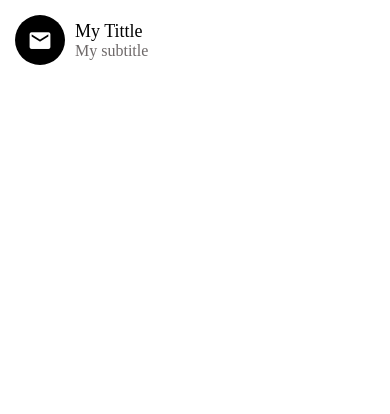
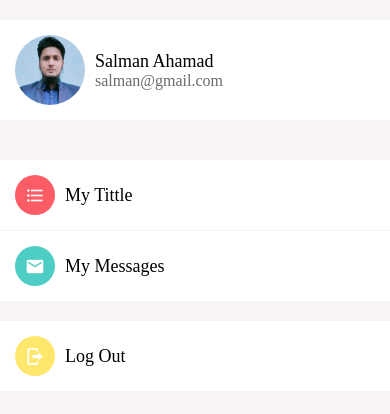
Before and after one commit to Shahriyar-Hosen/Native-Demo-Project, a React Native app: screen / in a window 390 px wide. Shown: the top 414 px of the page. Built offline with nearby package versions, Linux system fonts and the light colour scheme.

Commit message:
AccountScreen complete

```diff
--- a/App.tsx
+++ b/App.tsx
@@ -4,34 +4,23 @@
 
 import React from 'react';
 
-import {StyleSheet, View} from 'react-native';
-import Icons from './app/Components/Icons';
-import ListItem from './app/Components/ListItem';
+import AccountScreen from './app/screens/AccountScreen';
 
 const App = () => {
   // return <WelcomeScreen />;
   // return <ViewImageScreen />;
   // return <MessagesScreen />;
+  // return <ListingDetailsScreen />;
+  return <AccountScreen />;
   // return <Cards />;
-  // return <ListingDetailsScreen />;
-  return (
-    <View style={styles.mainContainer}>
-      {/* <Icons size={100} name="email" /> */}
-      {/* <MessagesScreen /> */}
-      <ListItem
-        title="My Tittle"
-        subTitle="My subtitle"
-        ImageComponents={<Icons size={50} name="email" />}
-      />
-    </View>
-  );
+  // return <View style={styles.mainContainer}>{/* <MessagesScreen /> */}</View>;
 };
 
-const styles = StyleSheet.create({
-  mainContainer: {
-    flex: 1,
-    backgroundColor: '#fff',
-  },
-});
+// const styles = StyleSheet.create({
+//   mainContainer: {
+//     flex: 1,
+//     backgroundColor: '#fff',
+//   },
+// });
 
 export default App;
--- a/app/Components/Icons.tsx
+++ b/app/Components/Icons.tsx
@@ -4,14 +4,14 @@
 
 export interface IconsProps {
   name: string;
-  size: number;
+  size?: number;
   iconColor?: string;
   backgroundColor?: string;
 }
 
 const Icons = ({
   name,
-  size,
+  size = 40,
   backgroundColor = '#000',
   iconColor = '#fff',
 }: IconsProps) => {
--- a/app/Components/ListItem.tsx
+++ b/app/Components/ListItem.tsx
@@ -17,7 +17,7 @@
   image?: ImageSourcePropType;
   onPress?: () => void;
   renderRightActions?: () => ReactNode;
-  ImageComponents?: ReactNode;
+  IconComponents?: ReactNode;
 }
 
 const ListItem: FC<ListItemProps> = ({
@@ -26,14 +26,14 @@
   image,
   onPress,
   renderRightActions,
-  ImageComponents,
+  IconComponents,
 }) => {
   return (
     <GestureHandlerRootView>
       <Swipeable renderRightActions={renderRightActions}>
         <TouchableHighlight underlayColor={colors.light} onPress={onPress}>
           <View style={styles.container}>
-            {ImageComponents}
+            {IconComponents}
             {image && <Image style={styles.image} source={image} />}
             <View style={styles.detailsContainer}>
               <AppText style={styles.title}>{title}</AppText>
@@ -52,6 +52,7 @@
   container: {
     flexDirection: 'row',
     padding: 15,
+    backgroundColor: colors.white,
   },
   image: {
     width: 70,
--- a/app/Components/Screen.tsx
+++ b/app/Components/Screen.tsx
@@ -1,17 +1,20 @@
 import React from 'react';
 import {SafeAreaView, StyleSheet} from 'react-native';
+import colors from '../config/colors';
 
 export interface ScreenProps {
   children: React.ReactNode;
+  style?: object;
 }
 
-const Screen = ({children}: ScreenProps) => {
-  return <SafeAreaView style={styles.screen}>{children}</SafeAreaView>;
+const Screen = ({children, style}: ScreenProps) => {
+  return <SafeAreaView style={[styles.screen, style]}>{children}</SafeAreaView>;
 };
 
 const styles = StyleSheet.create({
   screen: {
     flex: 1,
+    backgroundColor: colors.white,
     // paddingTop: Platform.OS === 'android' ? StatusBar.currentHeight : 0,
   },
 });
--- /dev/null
+++ b/app/screens/AccountScreen.tsx
@@ -0,0 +1,72 @@
+import React from 'react';
+import {FlatList, StyleSheet, View} from 'react-native';
+import Icons from '../Components/Icons';
+
+import ListItem from '../Components/ListItem';
+import ListItemSeparator from '../Components/ListItemSeparator';
+import Screen from '../Components/Screen';
+import colors from '../config/colors';
+
+const menuItems = [
+  {
+    title: 'My Tittle',
+    icon: {
+      name: 'format-list-bulleted',
+      backgroundColor: colors.primary,
+    },
+  },
+  {
+    title: 'My Messages',
+    icon: {
+      name: 'email',
+      backgroundColor: colors.secondary,
+    },
+  },
+];
+
+const AccountScreen = () => {
+  return (
+    <Screen style={styles.screen}>
+      <View style={styles.container}>
+        <ListItem
+          title="Salman Ahamad "
+          subTitle="salman@gmail.com"
+          image={require('../assets/salman.png')}
+        />
+      </View>
+      <View style={styles.container}>
+        <FlatList
+          data={menuItems}
+          keyExtractor={menuItem => menuItem.title}
+          ItemSeparatorComponent={ListItemSeparator}
+          renderItem={({item}) => (
+            <ListItem
+              title={item.title}
+              IconComponents={
+                <Icons
+                  name={item.icon.name}
+                  backgroundColor={item.icon.backgroundColor}
+                />
+              }
+            />
+          )}
+        />
+      </View>
+      <ListItem
+        title="Log Out"
+        IconComponents={<Icons name="logout" backgroundColor="#ffe66d" />}
+      />
+    </Screen>
+  );
+};
+
+const styles = StyleSheet.create({
+  screen: {
+    backgroundColor: colors.light,
+  },
+  container: {
+    marginVertical: 20,
+  },
+});
+
+export default AccountScreen;
```
